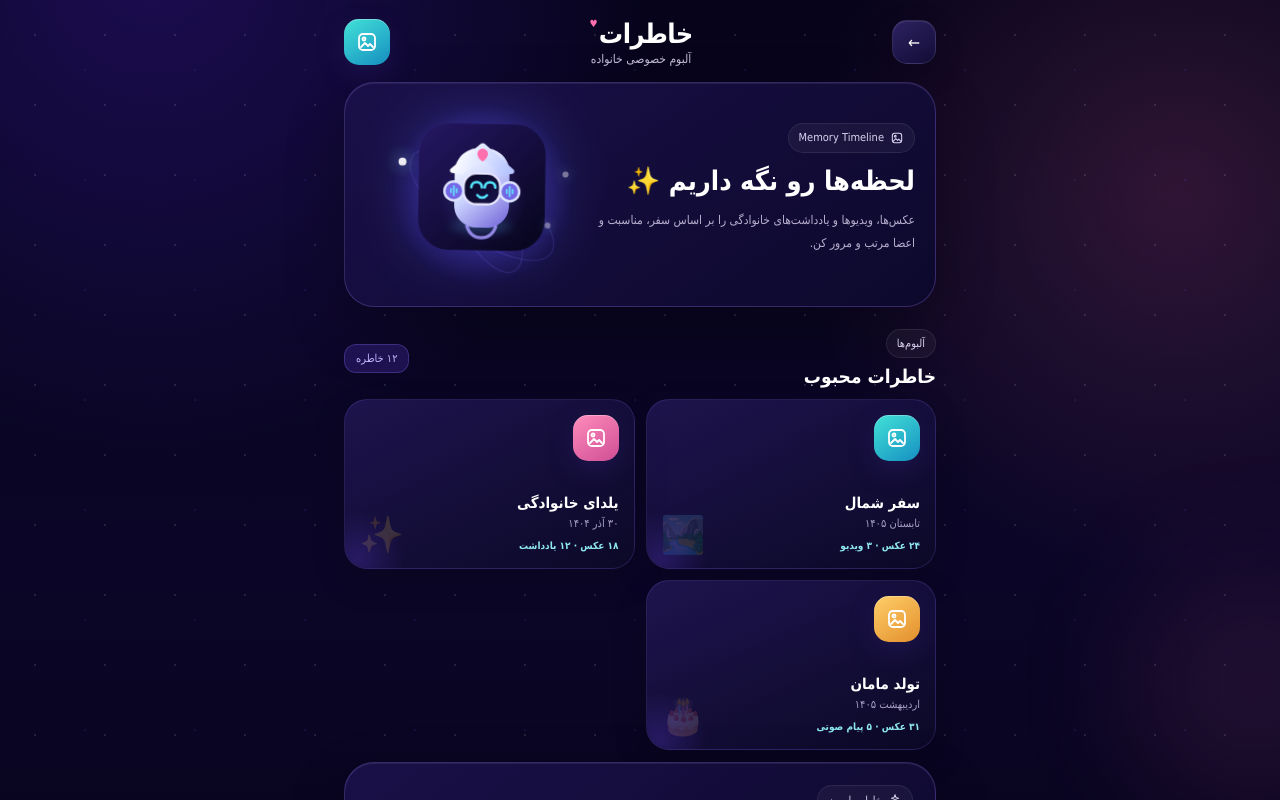
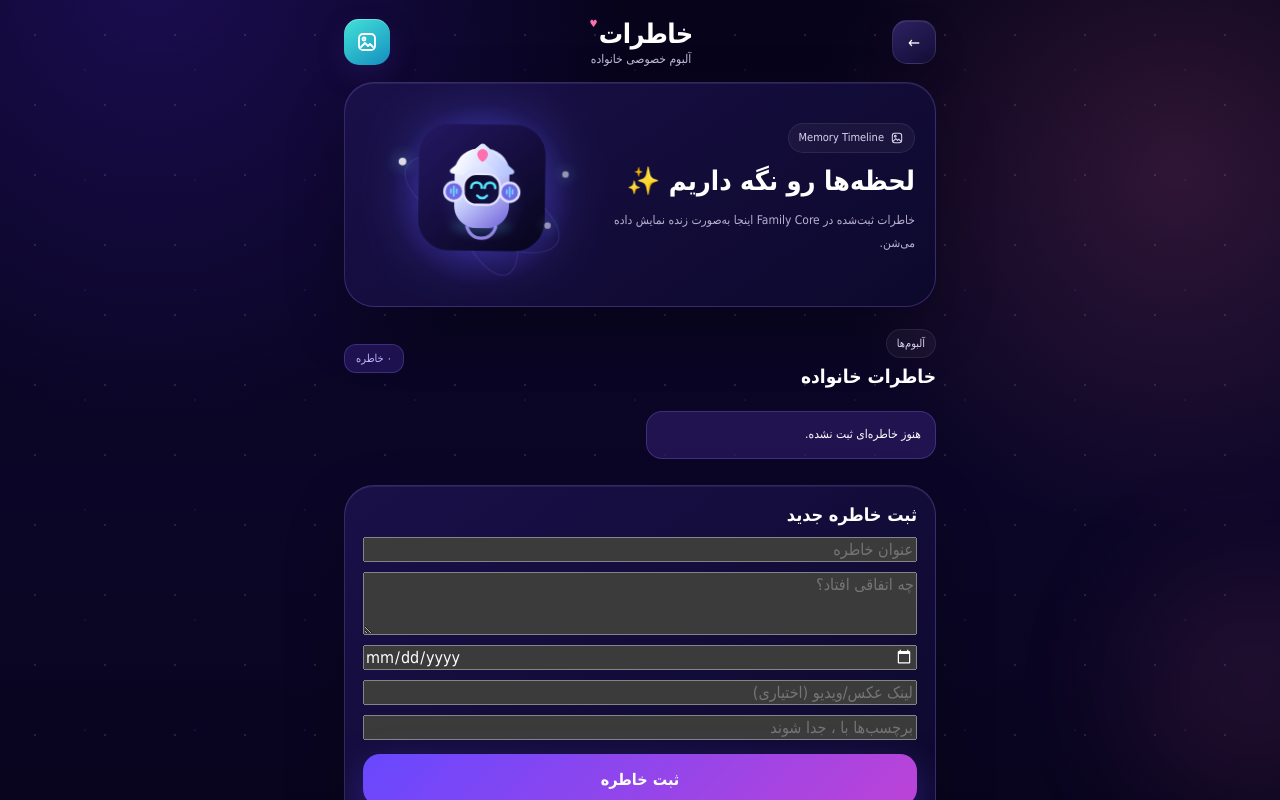
Before and after one commit to iphonesector-hash/familybot, a Next.js app: page /section/memories in a window 1280 px wide. Shown: the top 800 px of the page. Built offline with nearby package versions, Linux system fonts and the light colour scheme.

Commit message:
feat: make memories page live and writable

```diff
--- a/app/section/memories/page.tsx
+++ b/app/section/memories/page.tsx
@@ -1,18 +1,15 @@
+"use client";
+
+import { useCallback, useEffect, useState } from "react";
+import FamilyActions from "../../FamilyActions";
 import { Icon, IconOrb, Mascot } from "../../ui";
 
-const memories = [
-  {title:"سفر شمال",date:"تابستان ۱۴۰۵",note:"۲۴ عکس · ۳ ویدیو",tone:"cyan" as const},
-  {title:"یلدای خانوادگی",date:"۳۰ آذر ۱۴۰۴",note:"۱۸ عکس · ۱۲ یادداشت",tone:"pink" as const},
-  {title:"تولد مامان",date:"اردیبهشت ۱۴۰۵",note:"۳۱ عکس · ۵ پیام صوتی",tone:"gold" as const},
-];
-
-export default function MemoriesPage(){
-  return <main className="appShell">
-    <div className="ambient ambientB"/><div className="starField"/>
-    <header className="appHeader"><a className="roundButton" href="/">←</a><div className="wordmark"><b>خاطرات</b><span>آلبوم خصوصی خانواده</span></div><IconOrb name="memories" tone="cyan"/></header>
-    <section className="premiumPanel" style={{padding:20,minHeight:225,display:"grid",gridTemplateColumns:"1.15fr .85fr",alignItems:"center"}}><div><span className="eyebrow"><Icon name="memories" size={14}/> Memory Timeline</span><h1 style={{fontSize:27,margin:"12px 0 6px"}}>لحظه‌ها رو نگه داریم ✨</h1><p style={{fontSize:12,lineHeight:1.9,color:"#b9b0cf"}}>عکس‌ها، ویدیوها و یادداشت‌های خانوادگی را بر اساس سفر، مناسبت و اعضا مرتب و مرور کن.</p></div><Mascot small/></section>
-    <div className="sectionHeading" style={{marginTop:22}}><div><span className="eyebrow">آلبوم‌ها</span><h2>خاطرات محبوب</h2></div><span className="levelPill">۱۲ خاطره</span></div>
-    <section className="dashboardGrid">{memories.map((m,i)=><article className="dashboardCard" key={m.title} style={{minHeight:170}}><IconOrb name="memories" tone={m.tone}/><div style={{marginTop:12}}><h2>{m.title}</h2><p>{m.date}</p><b style={{fontSize:10,color:"#8fe8ef"}}>{m.note}</b></div><span style={{position:"absolute",left:14,bottom:12,fontSize:36,opacity:.16}}>{i===0?"🏞️":i===1?"✨":"🎂"}</span></article>)}</section>
-    <section className="aiBanner premiumPanel" style={{minHeight:150}}><div className="aiCopy"><span className="eyebrow"><Icon name="spark" size={14}/> خاطره امروز</span><h2>یک سال پیش همین امروز</h2><p>Family Bot می‌تواند خاطرات قدیمی را در روزهای مشابه دوباره به خانواده نشان دهد.</p><span className="primaryCta">مرور خاطره ←</span></div><IconOrb name="memories" tone="pink"/></section>
-  </main>
-}
+type Memory={id:string;title?:string|null;caption?:string|null;media_url?:string|null;memory_date?:string|null;tags?:string[];created_at:string};
+export default function MemoriesPage(){const [memories,setMemories]=useState<Memory[]>([]),[count,setCount]=useState(0),[live,setLive]=useState(false);
+  const load=useCallback(()=>{const session=sessionStorage.getItem("familybot.session");if(!session)return;fetch("/api/family/dashboard",{headers:{authorization:`Bearer ${session}`},cache:"no-store"}).then(r=>r.json()).then(x=>{if(x.ok&&x.dashboard){setMemories(x.dashboard.memories||[]);setCount(x.dashboard.family?.memoriesCount||0);setLive(true)}}).catch(()=>undefined)},[]);useEffect(()=>load(),[load]);
+  return <main className="appShell"><div className="ambient ambientB"/><div className="starField"/><header className="appHeader"><a className="roundButton" href="/">←</a><div className="wordmark"><b>خاطرات</b><span>{live?"آلبوم زنده خانواده":"آلبوم خصوصی خانواده"}</span></div><IconOrb name="memories" tone="cyan"/></header>
+    <section className="premiumPanel" style={{padding:20,minHeight:225,display:"grid",gridTemplateColumns:"1.15fr .85fr",alignItems:"center"}}><div><span className="eyebrow"><Icon name="memories" size={14}/> Memory Timeline</span><h1 style={{fontSize:27,margin:"12px 0 6px"}}>لحظه‌ها رو نگه داریم ✨</h1><p style={{fontSize:12,lineHeight:1.9,color:"#b9b0cf"}}>خاطرات ثبت‌شده در Family Core اینجا به‌صورت زنده نمایش داده می‌شن.</p></div><Mascot small/></section>
+    <div className="sectionHeading" style={{marginTop:22}}><div><span className="eyebrow">آلبوم‌ها</span><h2>خاطرات خانواده</h2></div><span className="levelPill">{new Intl.NumberFormat("fa-IR").format(count)} خاطره</span></div>
+    <section className="dashboardGrid">{memories.length?memories.map((m,i)=><article className="dashboardCard" key={m.id} style={{minHeight:170}}><IconOrb name="memories" tone={i%3===0?"cyan":i%3===1?"pink":"gold"}/><div style={{marginTop:12}}><h2>{m.title||"خاطره بدون عنوان"}</h2><p>{m.memory_date?new Date(m.memory_date).toLocaleDateString("fa-IR"):new Date(m.created_at).toLocaleDateString("fa-IR")}</p><b style={{fontSize:10,color:"#8fe8ef"}}>{m.tags?.join(" · ")||m.caption||"خاطره خانوادگی"}</b></div>{m.media_url?<a href={m.media_url} target="_blank" rel="noreferrer" className="cardArrow">↗</a>:null}</article>):<div className="adminNotice">هنوز خاطره‌ای ثبت نشده.</div>}</section>
+    <FamilyActions mode="memory" onChanged={load}/>
+  </main>}
```
